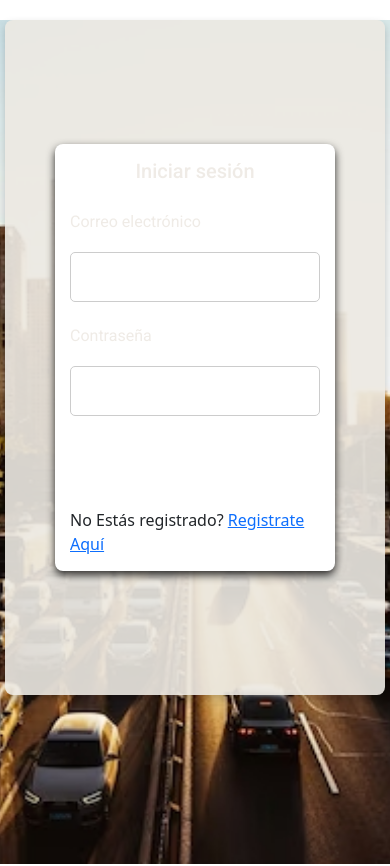
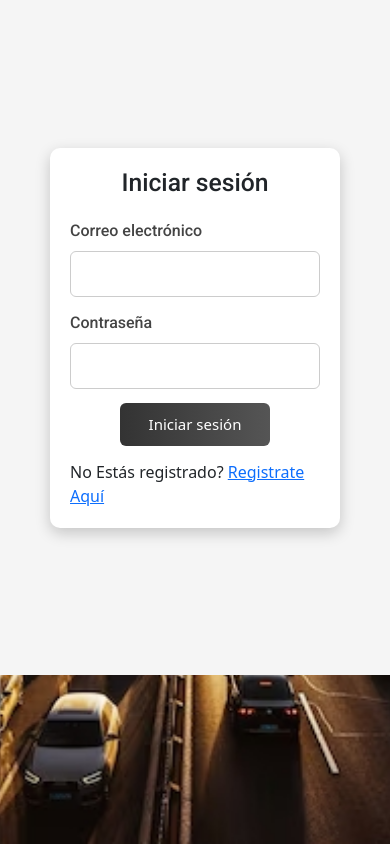
Before and after one commit to MatiasD1/AppWeb, a React (Create React App) app in the folder AppWeb-master/: page /login in a window 390 px wide. Shown: the top 866 px of the page. Built offline with nearby package versions, Linux system fonts and the light colour scheme; no server answers.

Commit message:
Soluciandas algunas cosas

```diff
--- a/AppWeb-master/src/CSS/main.css
+++ b/AppWeb-master/src/CSS/main.css
@@ -7,102 +7,108 @@
   align-items: center;
   min-height: 80vh;
   padding: 20px;
+  background-color: #f5f5f5;
 }
 
 .formContainer {
   background-color: white;
   display: flex;
+  justify-content: center;
+  align-items: center;
   flex-direction: column;
-  align-items: center;
-  justify-content: center; /* Asegura que el contenido esté centrado verticalmente */
-  padding: 20px;
-  border-radius: 8px;
-  box-shadow: 0 4px 8px rgba(0, 0, 0, 0.828);
-  width: 320px;
-  max-width: 100%;
-  gap: 15px;
-  margin: 20px auto; /* Asegura que el formulario esté centrado en el contenedor principal */
+  padding: 25px;
+  border-radius: 10px;
+  box-shadow: 0 5px 15px rgba(0, 0, 0, 0.2);
+  width: 350px;
+  max-width: 90%;
+  gap: 18px;
+  margin: 20px auto;
 }
 
 h2 {
   font-family: "Roboto", sans-serif;
-  font-weight: 500;
-  margin-bottom: 5px;
+  font-weight: 600;
+  margin-bottom: 10px;
   text-align: center;
+  color: #333;
 }
 
 .inputContainer {
   display: flex;
   flex-direction: column;
-  align-items: center; /* Alinea los inputs y labels al centro */
   width: 100%;
+  gap: 8px;
 }
 
 label {
   font-family: "Roboto", sans-serif;
-  font-weight: 400;
-  width: 100%;
-  margin-bottom: 3px;
+  font-weight: 500;
+  color: #444;
 }
 
 input {
   width: 100%;
-  max-width: 260px;
-  padding: 10px;
-  margin-bottom: 8px;
-  background-color: rgba(255, 255, 255, 0.6);
+  padding: 12px;
+  background-color: rgba(255, 255, 255, 0.85);
   border: 1px solid #ccc;
-  border-radius: 5px;
-  box-sizing: border-box;
+  border-radius: 6px;
+  transition: border 0.3s, box-shadow 0.3s;
+  font-size: 14px;
+}
+input:focus {
+  border-color: white;
+  box-shadow: 0 0 5px rgba(0, 0, 0, 0.15);
+  outline: none;
+}
+
+.termsContainer {
+  display: flex;
+  align-items: center;
+  gap: 8px;
+  font-size: 14px;
+}
+.termsContainer input[type=checkbox] {
+  cursor: pointer;
 }
 
 .buttonForm {
-  width: 160px;
-  padding: 8px 15px;
-  background-color: rgba(0, 0, 0, 0.8);
+  width: 170px;
+  padding: 10px 15px;
+  background: linear-gradient(to right, #333, #555);
   color: white;
   border: none;
-  border-radius: 5px;
+  border-radius: 6px;
   cursor: pointer;
-  transition: 0.3s;
-  margin-top: 8px;
+  transition: background 0.3s ease, transform 0.2s ease;
+  font-size: 15px;
+  font-weight: 500;
 }
 .buttonForm:hover {
-  background-color: rgb(0, 0, 0);
+  background: linear-gradient(to right, #222, #444);
+  transform: scale(1.05);
 }
 
 @media (max-width: 767px) {
   .formContainer {
-    width: 90%;
-    max-width: 280px;
-    padding: 15px;
-    gap: 12px;
+    width: 95%;
+    max-width: 290px;
+    padding: 20px;
+    gap: 14px;
   }
   h2 {
-    font-size: 18px;
-  }
-  .inputContainer {
-    width: 100%;
-    justify-content: center;
-  }
-  label,
-  input {
-    width: 100%;
+    font-size: 20px;
   }
   input {
-    max-width: 100%;
-    padding: 8px;
-    min-width: 220px;
+    padding: 10px;
   }
   .buttonForm {
-    width: 140px;
+    width: 150px;
   }
 }
 @media (min-width: 768px) and (max-width: 1024px) {
   .formContainer {
-    width: 60%;
+    width: 65%;
     max-width: 320px;
-    padding: 20px;
   }
 }
 * {
@@ -446,19 +452,7 @@ p {
   margin-top: 10px;
 }
 
-.authContainer {
-  background-color: rgba(237, 233, 227, 0.9019607843);
-  padding: 20px;
-  border-radius: 8px;
-  box-shadow: 0 4px 8px rgba(0, 0, 0, 0.2);
-  width: 100%;
-  max-width: 380px;
-  margin: 20px auto;
-  display: flex;
-  flex-direction: column;
-  gap: 15px;
-}
-.authContainer h1 {
+.register h1 {
   font-family: "Roboto", sans-serif;
   font-size: 28px;
   font-weight: 600;
@@ -466,7 +460,7 @@ p {
   text-align: center;
   margin-bottom: 20px;
 }
-.authContainer h2 {
+.register h2 {
   font-family: "Roboto", sans-serif;
   font-size: 20px;
   font-weight: 500;
@@ -474,7 +468,7 @@ p {
   margin-bottom: 15px;
   text-align: center;
 }
-.authContainer input {
+.register input {
   width: 100%;
   padding: 12px;
   margin: 10px 0;
@@ -484,7 +478,7 @@ p {
   background-color: rgba(255, 255, 255, 0.8);
   font-size: 16px;
 }
-.authContainer button {
+.register button {
   width: 100%;
   padding: 12px;
   background-color: white;
@@ -496,21 +490,21 @@ p {
   transition: 0.3s;
   margin-top: 10px;
 }
-.authContainer button:hover {
+.register button:hover {
   background-color: rgba(237, 233, 227, 0.9019607843);
 }
-.authContainer label {
+.register label {
   font-family: "Roboto", sans-serif;
   font-size: 16px;
   color: rgba(237, 233, 227, 0.9019607843);
   margin-bottom: 8px;
 }
-.authContainer .stepNavigation {
+.register .stepNavigation {
   display: flex;
   justify-content: space-between;
   gap: 10px;
 }
-.authContainer .message {
+.register .message {
   text-align: center;
   color: #b60043;
   font-weight: 500;
--- a/AppWeb-master/src/SCSS/_authForm.scss
+++ b/AppWeb-master/src/SCSS/_authForm.scss
@@ -6,6 +6,7 @@
     align-items: center;
     min-height: 80vh;
     padding: 20px;
+    background-color: #f5f5f5; // Suaviza el fondo
 }
 
 .formContainer {
@@ -13,103 +14,106 @@
     display: flex;
     flex-direction: column;
     align-items: center;
-    justify-content: center; /* Asegura que el contenido esté centrado verticalmente */
-    padding: 20px;
-    border-radius: 8px;
-    box-shadow: 0 4px 8px rgba(0, 0, 0, 0.828);
-    width: 320px;
-    max-width: 100%;
-    gap: 15px;
-    margin: 20px auto; /* Asegura que el formulario esté centrado en el contenedor principal */
+    padding: 25px;
+    border-radius: 10px;
+    box-shadow: 0 5px 15px rgba(0, 0, 0, 0.2);
+    width: 350px;
+    max-width: 90%;
+    gap: 18px;
+    margin: 20px auto;
 }
 
 h2 {
     font-family: 'Roboto', sans-serif;
-    font-weight: 500;
-    margin-bottom: 5px;
+    font-weight: 600;
+    margin-bottom: 10px;
     text-align: center;
+    color: #333;
 }
 
 .inputContainer {
     display: flex;
     flex-direction: column;
-    align-items: center; /* Alinea los inputs y labels al centro */
     width: 100%;
+    gap: 8px;
 }
 
 label {
     font-family: 'Roboto', sans-serif;
-    font-weight: 400;
-    width: 100%;
-    margin-bottom: 3px;
+    font-weight: 500;
+    color: #444;
 }
 
 input {
     width: 100%;
-    max-width: 260px;
-    padding: 10px;
-    margin-bottom: 8px;
-    background-color: rgba(255, 255, 255, 0.6);
+    padding: 12px;
+    background-color: rgba(255, 255, 255, 0.85);
     border: 1px solid #ccc;
-    border-radius: 5px;
-    box-sizing: border-box;
+    border-radius: 6px;
+    transition: border 0.3s, box-shadow 0.3s;
+    font-size: 14px;
+
+    &:focus {
+        border-color: $Primario;
+        box-shadow: 0 0 5px rgba(0, 0, 0, 0.15);
+        outline: none;
+    }
+}
+
+.termsContainer {
+    display: flex;
+    align-items: center;
+    gap: 8px;
+    font-size: 14px;
+
+    input[type="checkbox"] {
+        cursor: pointer;
+    }
 }
 
 .buttonForm {
-    width: 160px;
-    padding: 8px 15px;
-    background-color: rgba(0, 0, 0, 0.8);
+    width: 170px;
+    padding: 10px 15px;
+    background: linear-gradient(to right, #333, #555);
     color: white;
     border: none;
-    border-radius: 5px;
+    border-radius: 6px;
     cursor: pointer;
-    transition: 0.3s;
-    margin-top: 8px;
+    transition: background 0.3s ease, transform 0.2s ease;
+    font-size: 15px;
+    font-weight: 500;
 
     &:hover {
-        background-color: rgba(0, 0, 0);
+        background: linear-gradient(to right, #222, #444);
+        transform: scale(1.05);
     }
 }
 
 // **Media Queries para Responsividad**
-
 @media (max-width: 767px) { // Móviles
     .formContainer {
-        width: 90%;
-        max-width: 280px;
-        padding: 15px;
-        gap: 12px;
+        width: 95%;
+        max-width: 290px;
+        padding: 20px;
+        gap: 14px;
     }
 
     h2 {
-        font-size: 18px;
-    }
-
-    .inputContainer {
-        width: 100%;
-        justify-content: center;
-    }
-
-    label,
-    input {
-        width: 100%;
+        font-size: 20px;
     }
 
     input {
-        max-width: 100%;
-        padding: 8px;
-        min-width: 220px;
+        padding: 10px;
     }
 
     .buttonForm {
-        width: 140px;
+        width: 150px;
     }
 }
 
 @media (min-width: 768px) and (max-width: 1024px) { // Tablets
     .formContainer {
-        width: 60%;
+        width: 65%;
         max-width: 320px;
-        padding: 20px;
     }
 }
--- a/AppWeb-master/src/SCSS/_register.scss
+++ b/AppWeb-master/src/SCSS/_register.scss
@@ -1,16 +1,7 @@
 @use './utilities/variables' as *;
 
-.authContainer {
-    background-color: $Secundario;
-    padding: 20px;
-    border-radius: 8px;
-    box-shadow: 0 4px 8px rgba(0, 0, 0, 0.2);
-    width: 100%;
-    max-width: 380px;
-    margin: 20px auto;
-    display: flex;
-    flex-direction: column;
-    gap: 15px;
+.register {
+
 
     h1 {
         font-family: 'Roboto', sans-serif;
--- a/AppWeb-master/src/components/register.js
+++ b/AppWeb-master/src/components/register.js
@@ -92,7 +92,7 @@ const Register = () => {
 };
 
   return (
-    <div className="formContainer">
+    <div className="register">
       <AuthForm
         title="Registrar"
         buttonText={step === 5 ? "Registrar" : "Siguiente"}
```
Also changed, not shown: 1 other file (tests, documents, lock files or other folders).
